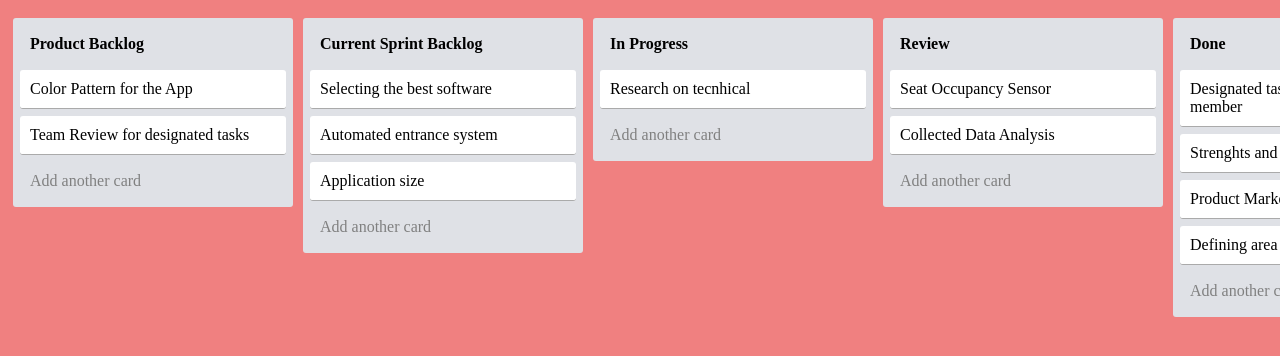
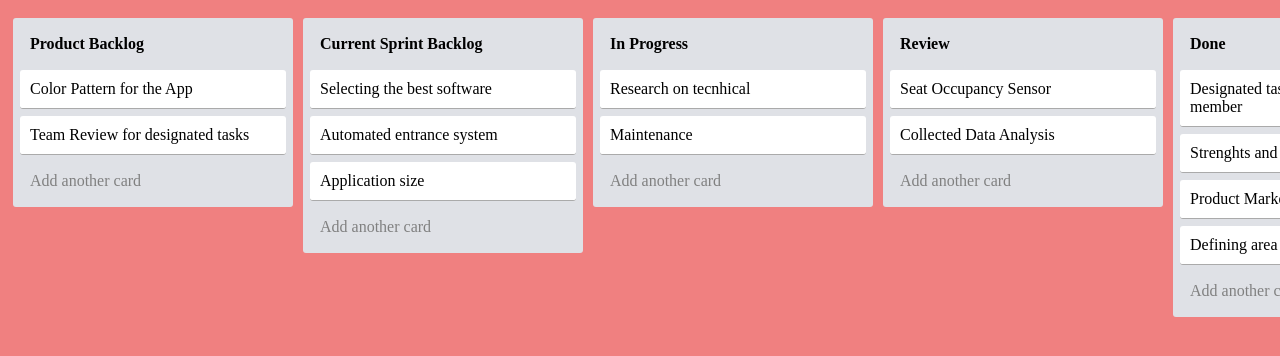
Before and after one commit to Gabbrielafr/csp-ps_ca3, a plain HTML site: page index.html in a window 1280 px wide. Shown: the top 356 px of the page. Drawn offline with nearby package versions, Linux system fonts and the light colour scheme.

Commit message:
card added to progress

```diff
--- a/index.html
+++ b/index.html
@@ -31,6 +31,7 @@
   <div class="list">
     <div class="title removable editable">In Progress</div>
     <div class="card removable editable">Research on tecnhical</div>
+    <div class="card removable editable">Maintenance</div>
     <div class="content"></div>
     <div class="add-card editable">Add another card</div>
   </div>
```
